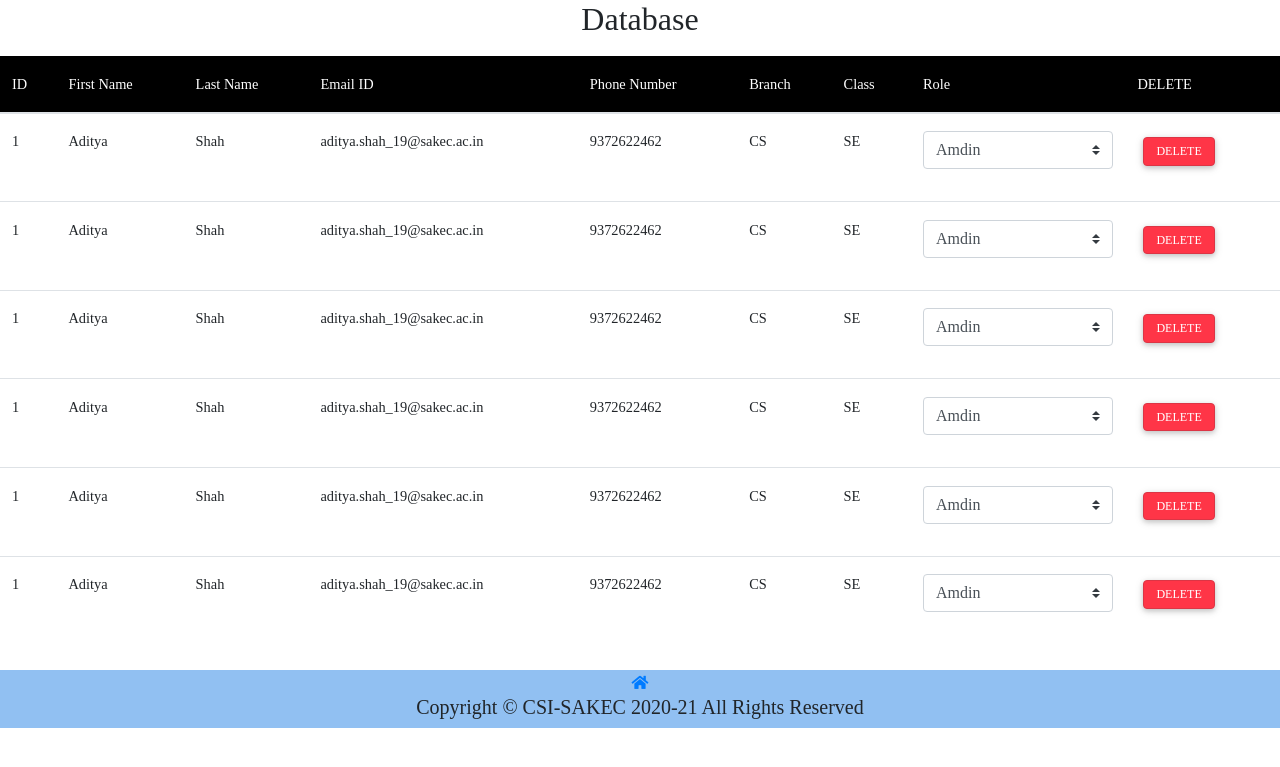
After one commit to adityashah539/CSI-SAKEC, a PHP site: page /admin.html in a window 1280 px wide. The commit adds this page. Shown: the top 767 px of the page. Run offline with PHP 8.4, Linux system fonts and the light colour scheme; some libraries are stand-ins or nearby versions.

Commit message:
version2.3
version2.3

```diff
--- /dev/null
+++ b/admin.html
@@ -0,0 +1,189 @@
+<!DOCTYPE html>
+<html lang="en">
+
+<head>
+    <meta charset="UTF-8">
+    <meta name="viewport" content="width=device-width, initial-scale=1.0">
+    <link rel="stylesheet" href="plugins/css/mdb.min.css">
+    <link rel="stylesheet" href="https://cdn.jsdelivr.net/npm/bootstrap@4.5.3/dist/css/bootstrap.min.css"
+        integrity="sha384-TX8t27EcRE3e/ihU7zmQxVncDAy5uIKz4rEkgIXeMed4M0jlfIDPvg6uqKI2xXr2" crossorigin="anonymous">
+    <link rel="stylesheet" href="https://cdnjs.cloudflare.com/ajax/libs/animate.css/4.1.1/animate.min.css" />
+    <link rel="stylesheet" href="https://use.fontawesome.com/releases/v5.8.2/css/all.css">
+
+
+    <link rel="stylesheet" href="css/admin.css">
+    <title>Database</title>
+</head>
+<body>
+
+    <header>
+
+        <h2 style="text-align: center;">Database</h2>
+     </header>
+     <div class="spacer" style="height:10px;"></div>
+    <table class="table">
+        <thead class="black white-text">
+            <tr>
+                <th scope="col">ID</th>
+                <th>First Name</th>
+                <th>Last Name</th>
+                <th>Email ID</th>
+                <th>Phone Number</th>
+                <th>Branch</th>
+                <th>Class</th>
+                <th>Role</th>
+
+                <th>DELETE</th>
+            </tr>
+        </thead>
+        <tbody>
+            <div class="table-content" style="font-size: large;">
+                            <tr>
+                <th scope="row">1</th>
+
+                <td>Aditya</td>
+                <td>Shah</td>
+                <td>aditya.shah_19@sakec.ac.in</td>
+                <td>9372622462</td>
+                <td>CS</td>
+                <td>SE</td>
+                <td> <select name="yyear" class="custom-select mb-3" >
+                    <option selected>Amdin</option>
+                    <option value="oneyear">Co-ordinator</option>
+                    <option value="twoyear">Student</option>
+
+
+                  </select>
+        </td>
+
+                <td><button type="button" class="btn btn-danger">Delete</button></td>
+
+            </tr>
+            <tr>
+                <th scope="row">1</th>
+
+                <td>Aditya</td>
+                <td>Shah</td>
+                <td>aditya.shah_19@sakec.ac.in</td>
+                <td>9372622462</td>
+                <td>CS</td>
+                <td>SE</td>
+                <td> <select name="yyear" class="custom-select mb-3" >
+                    <option selected>Amdin</option>
+                    <option value="oneyear">Co-ordinator</option>
+                    <option value="twoyear">Student</option>
+
+
+                  </select>
+        </td>
+
+                <td><button type="button" class="btn btn-danger">Delete</button></td>
+
+            </tr>
+            <tr>
+                <th scope="row">1</th>
+
+                <td>Aditya</td>
+                <td>Shah</td>
+                <td>aditya.shah_19@sakec.ac.in</td>
+                <td>9372622462</td>
+                <td>CS</td>
+                <td>SE</td>
+                <td> <select name="yyear" class="custom-select mb-3" >
+                    <option selected>Amdin</option>
+                    <option value="oneyear">Co-ordinator</option>
+                    <option value="twoyear">Student</option>
+
+
+                  </select>
+        </td>
+
+                <td><button type="button" class="btn btn-danger">Delete</button></td>
+
+            </tr>
+            <tr>
+                <th scope="row">1</th>
+
+                <td>Aditya</td>
+                <td>Shah</td>
+                <td>aditya.shah_19@sakec.ac.in</td>
+                <td>9372622462</td>
+                <td>CS</td>
+                <td>SE</td>
+                <td> <select name="yyear" class="custom-select mb-3" >
+                    <option selected>Amdin</option>
+                    <option value="oneyear">Co-ordinator</option>
+                    <option value="twoyear">Student</option>
+
+
+                  </select>
+        </td>
+
+                <td><button type="button" class="btn btn-danger">Delete</button></td>
+
+            </tr>
+            <tr>
+                <th scope="row">1</th>
+
+                <td>Aditya</td>
+                <td>Shah</td>
+                <td>aditya.shah_19@sakec.ac.in</td>
+                <td>9372622462</td>
+                <td>CS</td>
+                <td>SE</td>
+                <td> <select name="yyear" class="custom-select mb-3" >
+                    <option selected>Amdin</option>
+                    <option value="oneyear">Co-ordinator</option>
+                    <option value="twoyear">Student</option>
+
+
+                  </select>
+        </td>
+
+                <td><button type="button" class="btn btn-danger">Delete</button></td>
+
+            </tr>
+            <tr>
+                <th scope="row">1</th>
+
+                <td>Aditya</td>
+                <td>Shah</td>
+                <td>aditya.shah_19@sakec.ac.in</td>
+                <td>9372622462</td>
+                <td>CS</td>
+                <td>SE</td>
+                <td> <select name="yyear" class="custom-select mb-3" >
+                    <option selected>Amdin</option>
+                    <option value="oneyear">Co-ordinator</option>
+                    <option value="twoyear">Student</option>
+
+
+                  </select>
+        </td>
+
+                <td><button type="button" class="btn btn-danger">Delete</button></td>
+
+            </tr>
+
+            </div>
+        </tbody>
+
+    </table>
+    <div class="spacer" style="height:10px;"></div>
+
+<div class="footer">
+
+    <div class="spacer" style="height:2px;"></div>
+    <a href="index.html"><i class="fas fa-home"></i></a>
+    <div class="spacer" style="height:0px;"></div>
+<h5>Copyright &copy; CSI-SAKEC 2020-21 All Rights Reserved</h5>
+<div class="spacer" style="height:1px;"></div>
+</div>
+
+    <script src="https://ajax.googleapis.com/ajax/libs/jquery/3.5.1/jquery.min.js"></script>
+    <script src="https://cdnjs.cloudflare.com/ajax/libs/popper.js/1.16.0/umd/popper.min.js"></script>
+    <script src="https://maxcdn.bootstrapcdn.com/bootstrap/4.5.2/js/bootstrap.min.js"></script>
+
+</body>
+
+</html>
--- /dev/null
+++ b/css/admin.css
@@ -0,0 +1,31 @@
+*
+{
+  margin: 0;
+  padding:0;
+  scroll-behavior: smooth;
+}
+body
+{
+    font: 300 15px "Times New Roman", Times, serif;
+	line-height: 1.5;
+	padding: 0;
+	overflow-x:hidden;
+	scroll-behavior: smooth;
+	margin: 0;
+}
+.btn{
+
+    font-size:12px;
+    line-height: 1.2;
+    }
+
+.footer
+{
+	text-align: center;
+  background-color:#569eeca6;
+  left: 0;
+  bottom: 0;
+  width: 100%;
+
+
+}
--- a/css/style.css
+++ b/css/style.css
@@ -381,7 +381,6 @@ padding: 0px;
 
 }
 
-
 /*************************************/
 
 
```
Also changed, not shown: index.html (+3 -5 lines), 1 other file.
